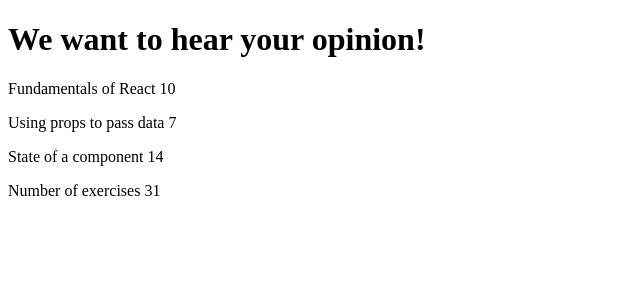
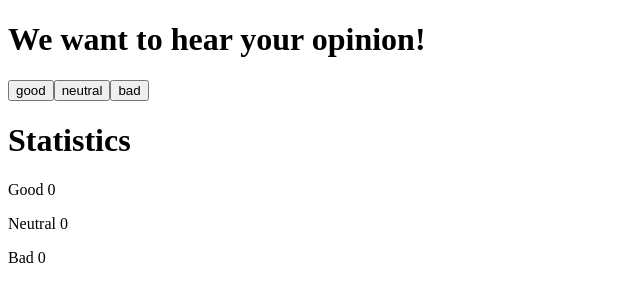
Before and after one commit to Koala0CE/part1, a React (Create React App) app: page / in a window 1280 px wide. Shown: the top 302 px of the page, without its empty margins (0-640 px from the left). Built offline with nearby package versions, Linux system fonts and the light colour scheme.

Commit message:
statistics

```diff
--- a/src/App.js
+++ b/src/App.js
@@ -48,6 +48,10 @@
   );
 };
 
+const Button = (props) => (
+  <button onClick={props.handleClick}>{props.text}</button>
+);
+
 const App = () => {
   // use state definitions
   // save clickd of each button to its own state
@@ -76,11 +80,19 @@
     <div>
       <Header course={course.name} />
 
-      <Content parts={course.parts} />
+      <Button handleClick={() => setGood(good + 1)} text="good" />
+      <Button handleClick={() => setneutral(neutral + 1)} text="neutral" />
+      <Button handleClick={() => setBad(bad + 1)} text="bad" />
+
+      {/* <Content parts={course.parts} />
 
       <Part parts={course.part} />
 
-      <Total parts={course.parts} />
+      <Total parts={course.parts} /> */}
+      <h1>Statistics</h1>
+      <p>Good {good}</p>
+      <p>Neutral {neutral}</p>
+      <p>Bad {bad}</p>
     </div>
   );
 };
```
